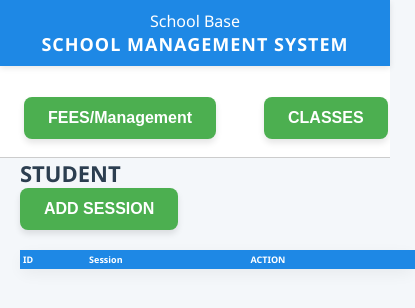
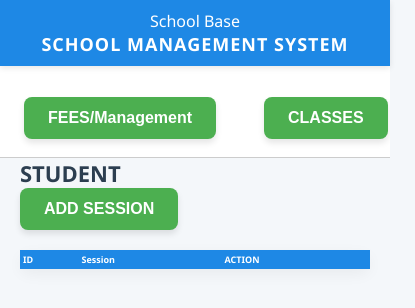
Before and after one commit to kendrick091/schoolbase_app, a website with bundled scripts: page public/session.html in a window 390 px wide. Shown: the whole page, 415 px wide, since content can reach past the window. Built offline with nearby package versions, Linux system fonts and the light colour scheme.

Commit message:
Table new update 25th august

```diff
--- a/public/table.css
+++ b/public/table.css
@@ -8,7 +8,7 @@
 /* Table */
 table {
     width: 100%;
-    min-width: 420px; /* prevent columns from collapsing too much */
+    min-width: 500px; /* prevent columns from collapsing too much */
     border-collapse: collapse;
     margin-top: 20px;
     background-color: #fff;
@@ -74,7 +74,7 @@ table button {
 /* Responsive tweaks */
 @media (max-width: 768px) {
     table {
-        min-width: 500px; /* adjust for tablet */
+        min-width: 390px; /* adjust for tablet */
     }
     table th, table td {
         font-size: 12px;
@@ -84,7 +84,7 @@ table button {
 
 @media (max-width: 480px) {
     table {
-        min-width: 395px; /* adjust for small phones */
+        min-width: 350px; /* adjust for small phones */
     }
     table th, table td {
         font-size: 9px;
```
